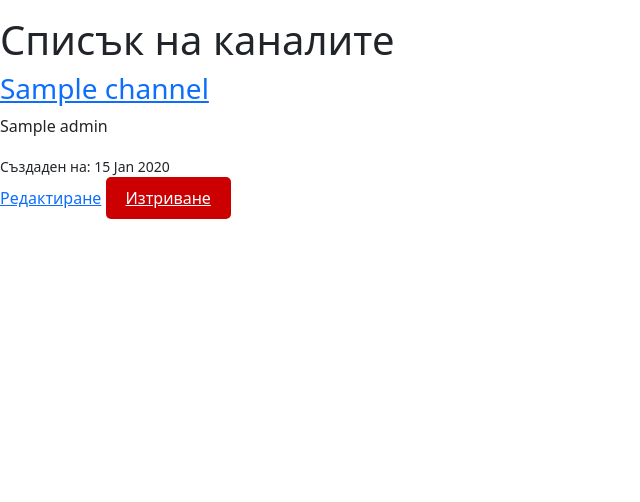
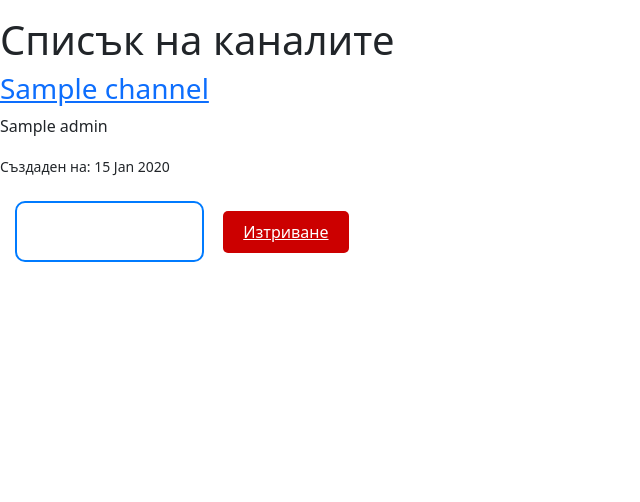
Before and after one commit to AtanasChobanov/Blog-Web-App, a Node server app: template views/view-channels.ejs in a window 1280 px wide. Shown: the part 124-626 px from the top of the page, without its empty margins (0-640 px from the left). Run offline with Node 20, Linux system fonts and the light colour scheme; the template is opened without the code that fills it: most values are stand-ins (such as "Sample title", 1, 10 or a date in 2020).

Commit message:
Update view-channels.ejs

```diff
--- a/views/view-channels.ejs
+++ b/views/view-channels.ejs
@@ -14,7 +14,7 @@
 
                     <!-- Линкове-бутони за редактиране и изтриване на канал -->
                     <div class="mt-2">
-                        <a href="/<%= channel.channel_id %>/edit" class="edit-button">Редактиране</a>
+                        <a href="/<%= channel.channel_id %>/edit" class="button">Редактиране</a>
                         <a href="/<%= channel.channel_id %>/delete" class="delete-button">Изтриване</a>
                     </div>
                 </div>
```
